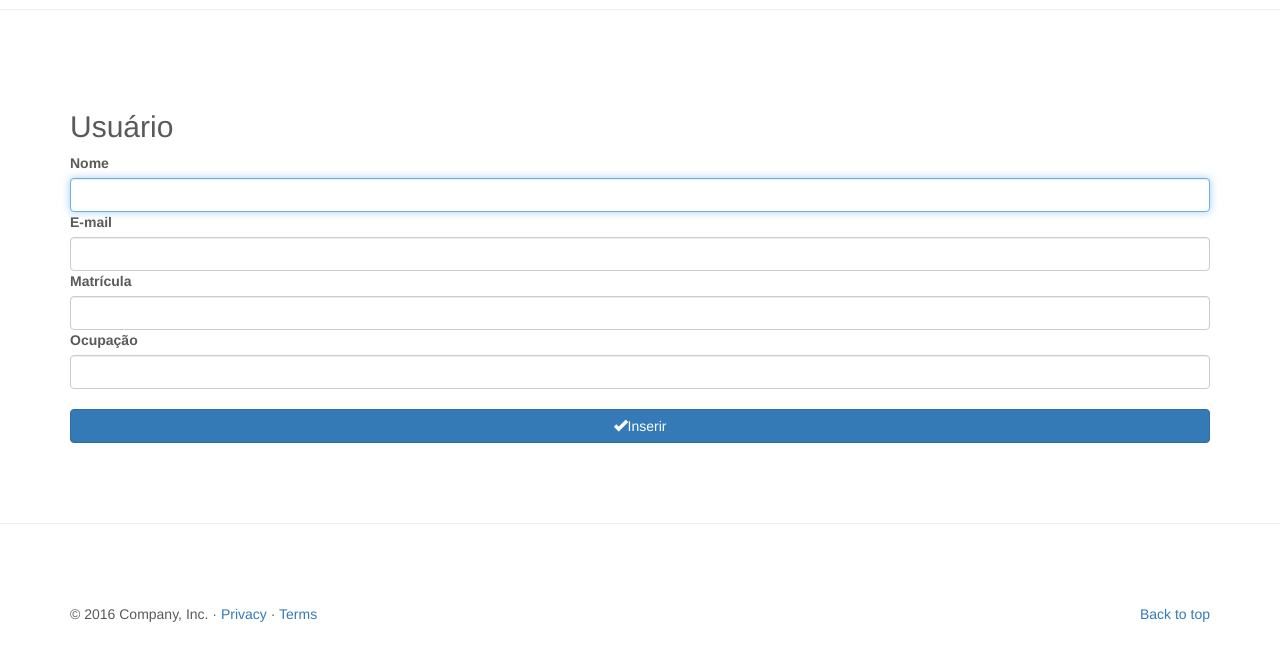
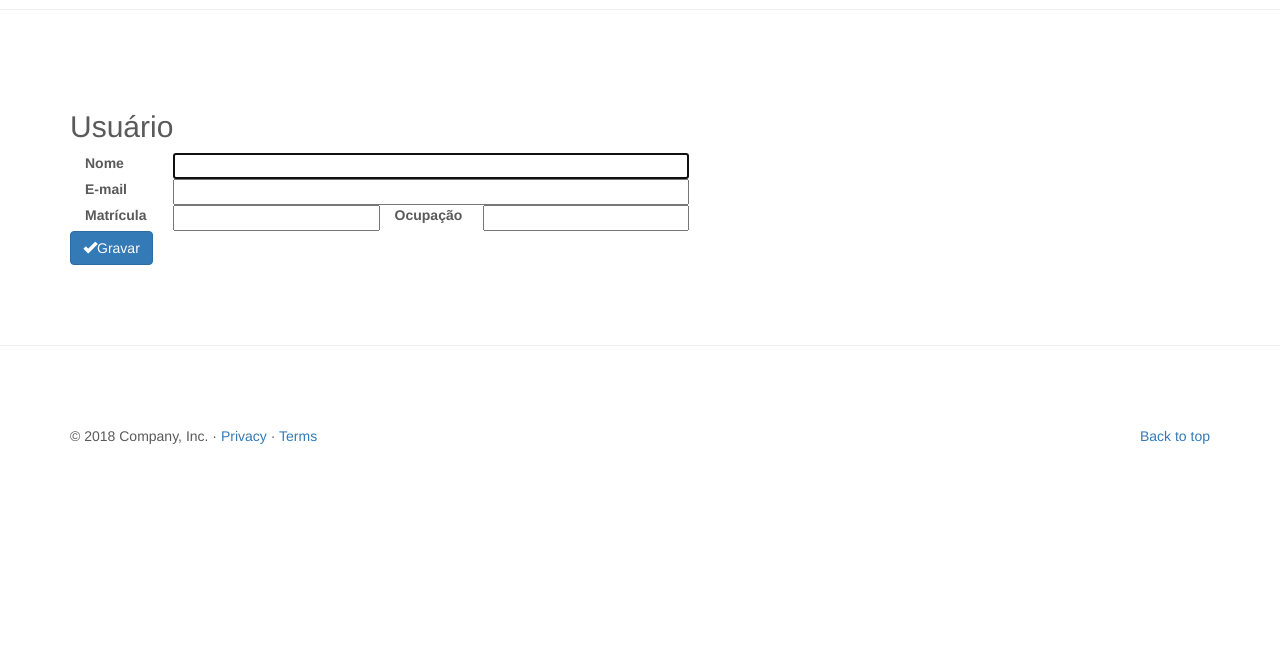
Before and after one commit to alcimarbmx/crud-simples-em-php, a PHP site: page /view/inserirUser.php in a window 1280 px wide. Shown: the part 71-732 px from the top of the page. Run offline with PHP 8.4, Linux system fonts and the light colour scheme.

Commit message:
atualizacoes

```diff
--- a/lab/controller/conexao.php
+++ b/lab/controller/conexao.php
@@ -9,7 +9,7 @@ $conectando->consulta($query);
 $host = "localhost";
 $user = "root";
 $pass = "";
-$bd = "laboratorio3";
+$bd = "laboratorio";
 
     $conn = @mysqli_connect($host, $user, $pass, $bd) or die("Erro de conexão: ".mysqli_connect_error());
 
--- a/lab/view/editUser.php
+++ b/lab/view/editUser.php
@@ -6,10 +6,12 @@ include_once 'includes/header.php';
 if(! empty($_REQUEST)){
   $nomeUser = $_REQUEST['nome'];
   $codUser = $_REQUEST['matricula'];
+  $emailUser = $_REQUEST['email'];
   $funUser = $_REQUEST['funcao'];
 }else{
   $nomeUser = "";
   $codUser = "";
+  $emailUser = "";
   $funUser = "";
 }
 ?>
@@ -22,6 +24,9 @@ if(! empty($_REQUEST)){
 
         <label for="matricula" class="only">Matrícula</label>
         <input type="number" name="matricula" id="matricula" class="form-control" <?php print "value='$codUser' readonly"; ?> required autofocus>
+
+        <label for="funcao" class="only">E-mail</label>
+        <input type="email" name="email" id="email" class="form-control" value="<?php print $emailUser; ?>"  required><br>
 
         <label for="funcao" class="only">Ocupação</label>
         <input type="text" name="funcao" id="funcao" class="form-control" value="<?php print $funUser; ?>"  required><br>
--- a/lab/view/includes/footer.php
+++ b/lab/view/includes/footer.php
@@ -6,7 +6,7 @@
       <!-- FOOTER -->
       <footer>
         <p class="pull-right"><a href="#">Back to top</a></p>
-        <p>&copy; 2016 Company, Inc. &middot; <a href="#">Privacy</a> &middot; <a href="#">Terms</a></p>
+        <p>&copy; 2018 Company, Inc. &middot; <a href="#">Privacy</a> &middot; <a href="#">Terms</a></p>
       </footer>
 
     </div><!-- /.container -->
--- a/lab/view/includes/unset.php
+++ b/lab/view/includes/unset.php
@@ -1,9 +1,9 @@
 <?php
 	session_start();
 	if(isset($_SESSION['user'])):
-		//session_destroy();
 		unset($_SESSION['user']);
 		unset($_SESSION['mat']);
+		session_destroy();
 
 		header("Location: ../inicio.php");
 	endif;
--- a/lab/view/inicio.php
+++ b/lab/view/inicio.php
@@ -1,8 +1,8 @@
 <?php
-    include '../controller/conexao.php';
+    include ("../controller/conexao.php");
     //include '../controller/conect.php';
     $title = "Início";
-  include_once 'includes/header.php';
+  include_once ("includes/header.php");
 ?>
 
 
--- a/lab/view/inserirUser.php
+++ b/lab/view/inserirUser.php
@@ -2,26 +2,26 @@
 $title = "Inserir usuário";
 include_once 'includes/header.php'; ?>
 
-<form class="form" method="post" action="../controller/controllerUser.php">
+<form class="form-inline" method="post" action="../controller/controllerUser.php">
+<h2 class="form-inline">Usuário</h2>
+<div  class="form-group">
+  <label for="nome" class="control-label col-sm-2">Nome</label>
+  <input type="text" name="nome" id="nome" class="control-label col-sm-10" required autofocus>
 
-  <h2 class="form">Usuário</h2>
-  <label for="nome" class="only">Nome</label>
-    <input type="text" name="nome" id="nome" class="form-control" required autofocus>
+  <label for="email" class="control-label col-sm-2">E-mail</label>
+  <input type="email" name="email" id="email" class="control-label col-sm-10" required autofocus>
 
-  <label for="email" class="only">E-mail</label>
-    <input type="email" name="email" id="email" class="form-control" required autofocus>
+    <br>
+  <label for="matricula" class="control-label col-sm-2">Matrícula</label>
+    <input type="number" name="matricula" id="matricula" class="control-label col-sm-4" required autofocus>
 
-  <label for="matricula" class="only">Matrícula</label>
-    <input type="number" name="matricula" id="matricula" class="form-control" required autofocus>
+  <label for="funcao" class="control-label col-sm-2">Ocupação</label>
+    <input type="text" name="funcao" id="funcao" class="control-label col-sm-4"  required><br>
 
-  <label for="funcao" class="only">Ocupação</label>
-    <input type="text" name="funcao" id="funcao" class="form-control"  required><br>
-
-    <div class="btn-group btn-group-justified">
-      <div class="btn-group">
+    <div class="btn-group btn-group-inline">
         <button class="btn btn-primary" type="submit" name="btn" value="inserir">
-        <span class="glyphicon glyphicon-ok"></span>Inserir</button>
-      </div>
+        <span class="glyphicon glyphicon-ok"></span>Gravar</button>
+    </div>
     </div>
 
 </form>
--- a/lab/view/listarUser.php
+++ b/lab/view/listarUser.php
@@ -37,8 +37,8 @@ if(isset($_SESSION['user'])):
         echo "<tr><td>".$linha['nome']."</td>";
         echo "<td>".$linha['matricula']."</td>";
         echo "<td>".$linha['funcao']."</td>";
-        echo "<td><a href=\"verUser.php?btn=atualizar&nome=$linha[nome]&matricula=$linha[matricula]&funcao=$linha[funcao]\"><span class='glyphicon glyphicon-eye-open'></span></a></td>";
-        echo "<td><a href=\"editUser.php?btn=atualizar&nome=$linha[nome]&matricula=$linha[matricula]&funcao=$linha[funcao]\"><span class='glyphicon glyphicon-edit'></span></a></td>";
+        echo "<td><a href=\"verUser.php?btn=atualizar&nome=$linha[nome]&matricula=$linha[matricula]&email=$linha[email]&funcao=$linha[funcao]\"><span class='glyphicon glyphicon-eye-open'></span></a></td>";
+        echo "<td><a href=\"editUser.php?btn=atualizar&nome=$linha[nome]&matricula=$linha[matricula]&email=$linha[email]&funcao=$linha[funcao]\"><span class='glyphicon glyphicon-edit'></span></a></td>";
         echo "<td><a href=\"../controller/controllerUser.php?btn=deletar&nome=$linha[nome]&matricula=$linha[matricula]&funcao=$linha[funcao]\"onClick=\"return confirm('Tem certeza que deseja excluir?')\"><span class='glyphicon glyphicon-trash'></span></a></td></tr>";
 
 endwhile;
--- a/lab/view/verLab.php
+++ b/lab/view/verLab.php
@@ -1,6 +1,5 @@
 <?php
       include '../controller/conexao.php';
-
       $title = "Situação do laboratório";
       include_once 'includes/header.php';
 
```
Also changed, not shown: lab/controller/controllerLab.php (+7 -3 lines), lab/controller/controllerUser.php (+10 -6 lines), lab/view/includes/header.php (+0 -9 lines), lab/view/index.php (added, +20 -0 lines), lab/view/inserirLab.php (+13 -16 lines), lab/view/login.php (+7 -9 lines), lab/view/reservarLab.php (+3 -4 lines), lab/view/verUser.php (+10 -4 lines).
